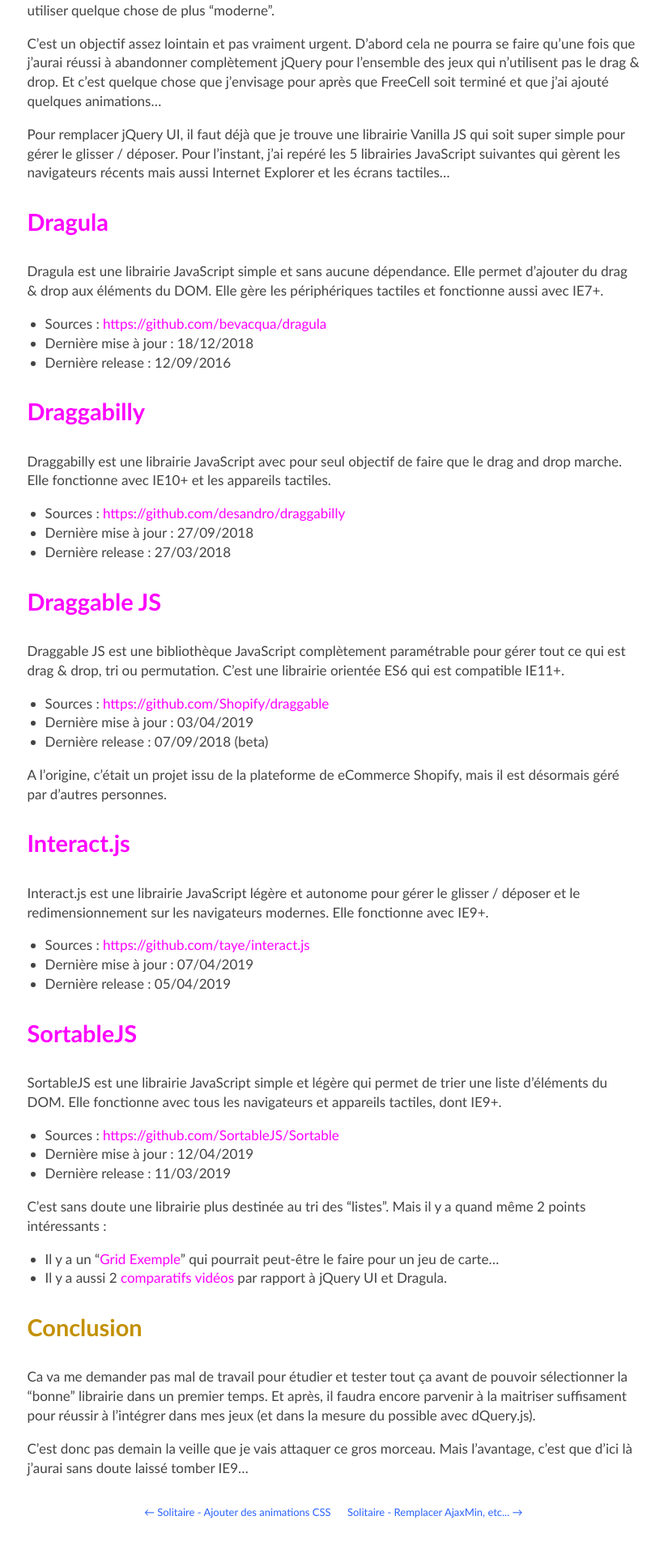
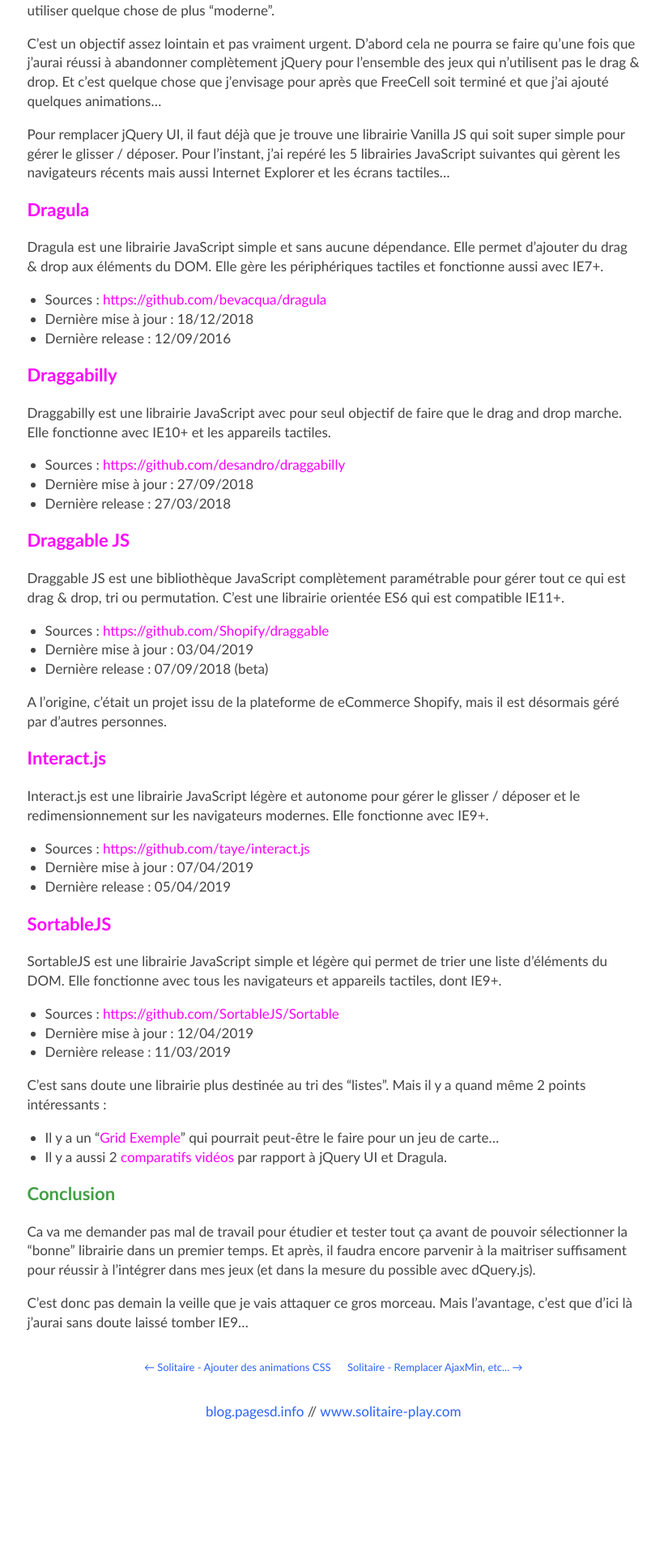
Before and after one commit to michelc/blog2, a Jekyll site: the page built from _posts/2019-04-15-solitaire-drag-and-drop-sans-jquery-ui.md, in a window 1280 px wide. Shown: the part 1008-2922 px from the top of the page at 81% size, without its empty margins (9-829 px from the left). Built offline with Jekyll 4.4.1, drawn with Linux system fonts in a browser that asks for light colours; after the commit the page ends 2805 px from its top, so only the background shows below that.

Commit message:
Correction sous-titres ancien article.

```diff
--- a/_posts/2019-04-15-solitaire-drag-and-drop-sans-jquery-ui.md
+++ b/_posts/2019-04-15-solitaire-drag-and-drop-sans-jquery-ui.md
@@ -41,7 +41,7 @@
 mais aussi Internet Explorer et les écrans tactiles...
 
 
-## [Dragula](https://bevacqua.github.io/dragula/)
+### [Dragula](https://bevacqua.github.io/dragula/)
 
 Dragula est une librairie JavaScript simple et sans aucune dépendance. Elle
 permet d'ajouter du drag & drop  aux éléments du DOM. Elle gère les
@@ -52,7 +52,7 @@
 * Dernière release : 12/09/2016
 
 
-## [Draggabilly](https://draggabilly.desandro.com/)
+### [Draggabilly](https://draggabilly.desandro.com/)
 
 Draggabilly est une librairie JavaScript avec pour seul objectif de faire que
 le drag and drop marche. Elle fonctionne avec IE10+ et les appareils tactiles.
@@ -62,7 +62,7 @@
 * Dernière release : 27/03/2018
 
 
-## [Draggable JS](https://shopify.github.io/draggable/)
+### [Draggable JS](https://shopify.github.io/draggable/)
 
 Draggable JS est une bibliothèque JavaScript complètement paramétrable pour
 gérer tout ce qui est drag & drop, tri ou permutation. C'est une librairie
@@ -76,7 +76,7 @@
 il est désormais géré par d'autres personnes.
 
 
-## [Interact.js](http://interactjs.io/)
+### [Interact.js](http://interactjs.io/)
 
 Interact.js est une librairie JavaScript légère et autonome pour gérer le
 glisser / déposer et le redimensionnement sur les navigateurs modernes. Elle
@@ -87,7 +87,7 @@
 * Dernière release : 05/04/2019
 
 
-## [SortableJS](https://sortablejs.github.io/Sortable/)
+### [SortableJS](https://sortablejs.github.io/Sortable/)
 
 SortableJS est une librairie JavaScript simple et légère qui permet de trier une
 liste d'éléments du DOM. Elle fonctionne avec tous les navigateurs et appareils
@@ -107,7 +107,7 @@
   rapport à jQuery UI et Dragula.
 
 
-## Conclusion
+### Conclusion
 
 Ca va me demander pas mal de travail pour étudier et tester tout ça avant de
 pouvoir sélectionner la "bonne" librairie dans un premier temps. Et après, il
```
